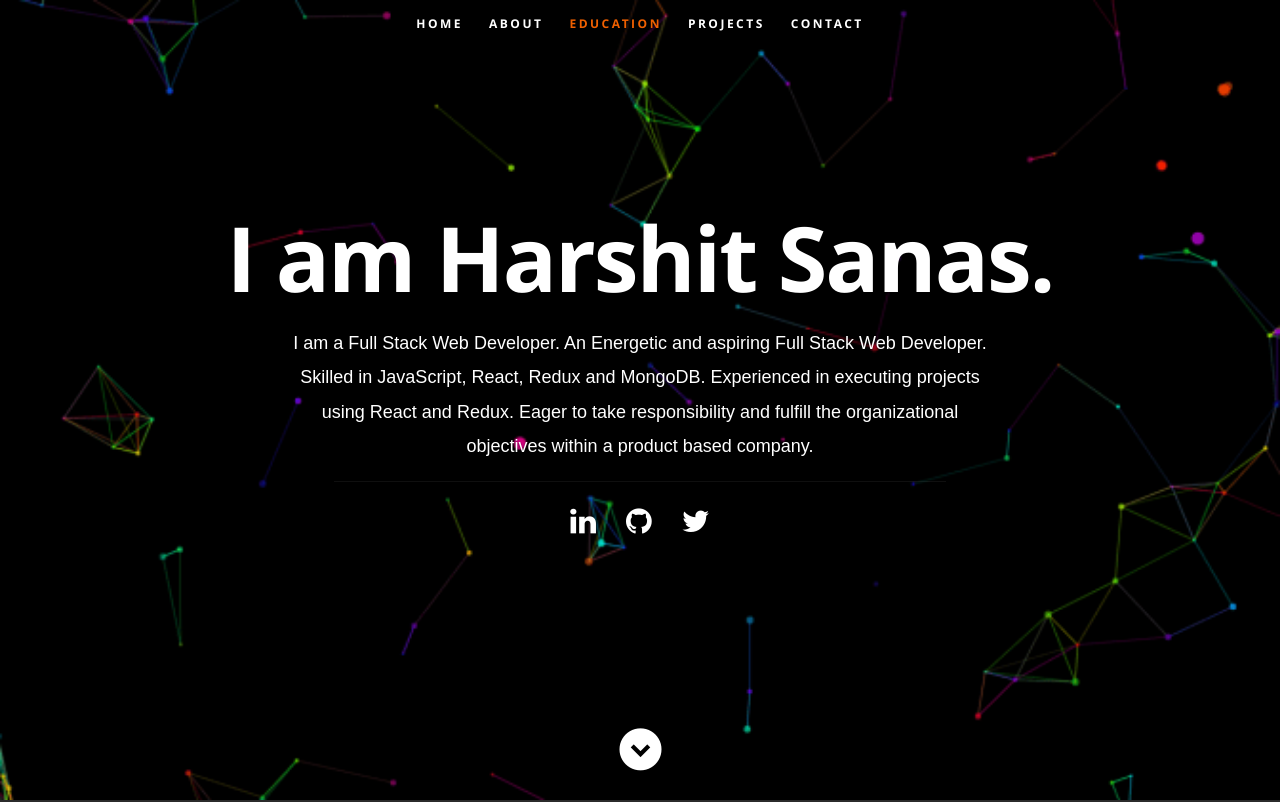
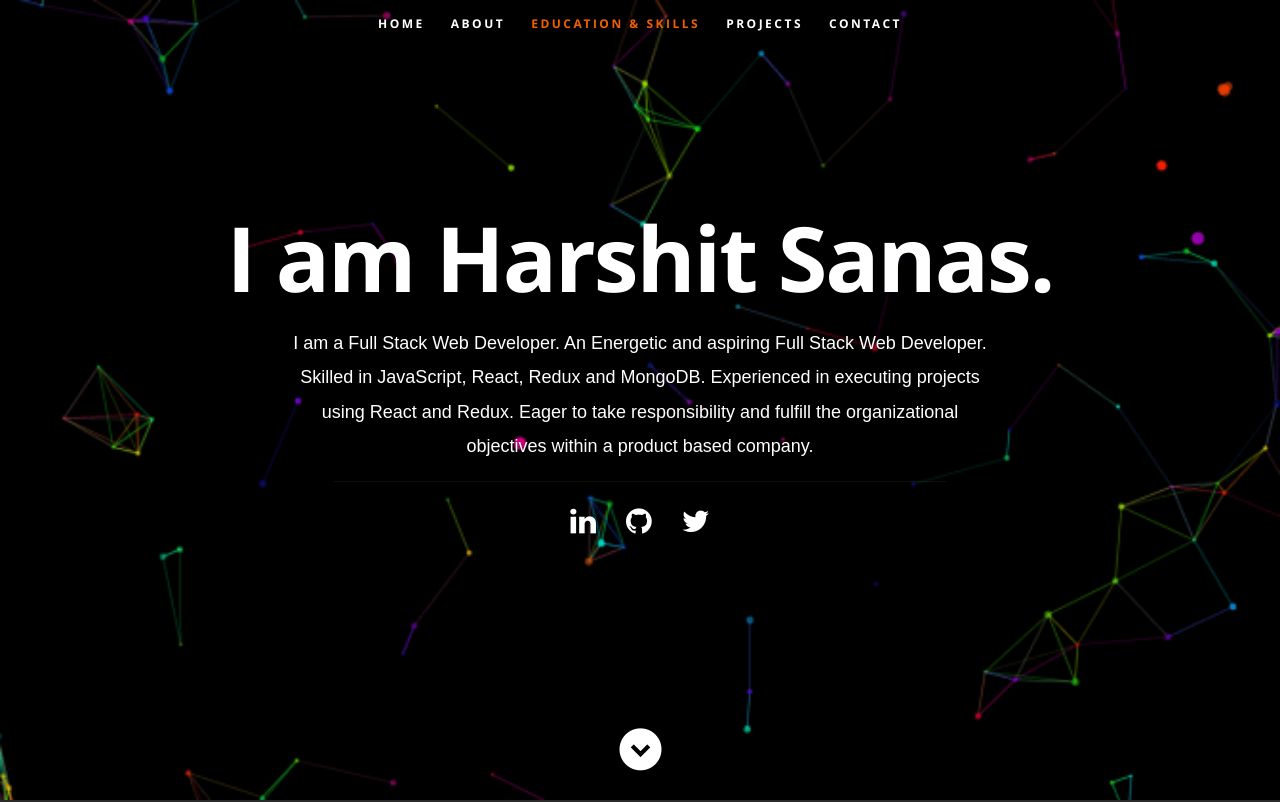
Before and after one commit to Harshsanas/Harshit_Portfolio, a React (Create React App) app: page / in a window 1280 px wide. Shown: the top 802 px of the page. Built offline with nearby package versions, Linux system fonts and the light colour scheme.

Commit message:
updated project

```diff
--- a/src/components/Header.js
+++ b/src/components/Header.js
@@ -12,7 +12,7 @@ export default function Header() {return (
             <ul id="nav" className="nav">
                <li className="current"><a className="smoothscroll" href="#home">Home</a></li>
                <li><a className="smoothscroll" href="#about">About</a></li>
-             <li><a className="smoothscroll" href="#resume">Education</a></li>
+             <li><a className="smoothscroll" href="#resume">Education & Skills</a></li>
                <li><a className="smoothscroll" href="#portfolio">Projects</a></li>
                <li><a className="smoothscroll" href="#contact">Contact</a></li>
             </ul>
```
